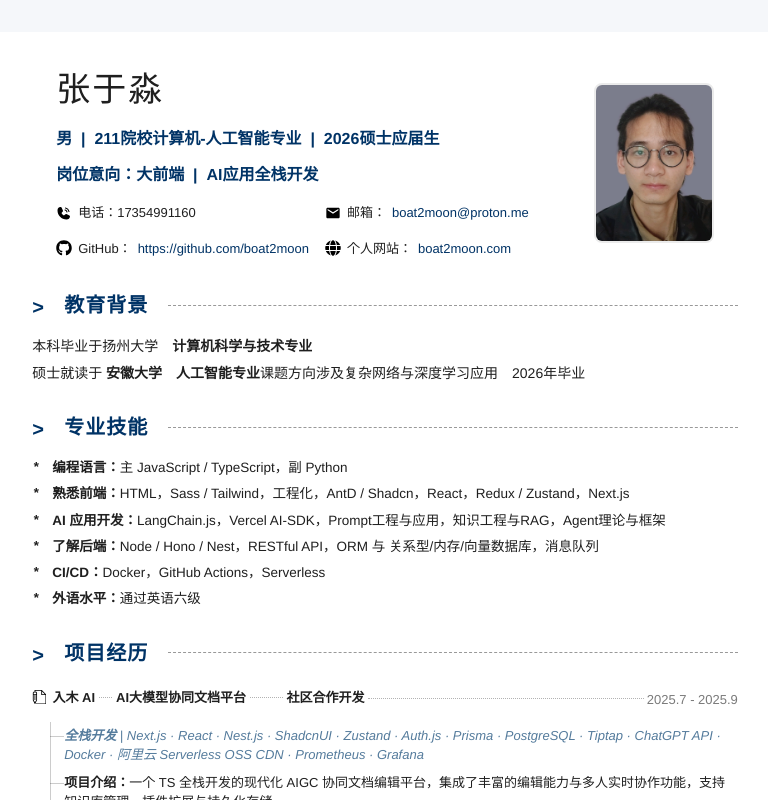
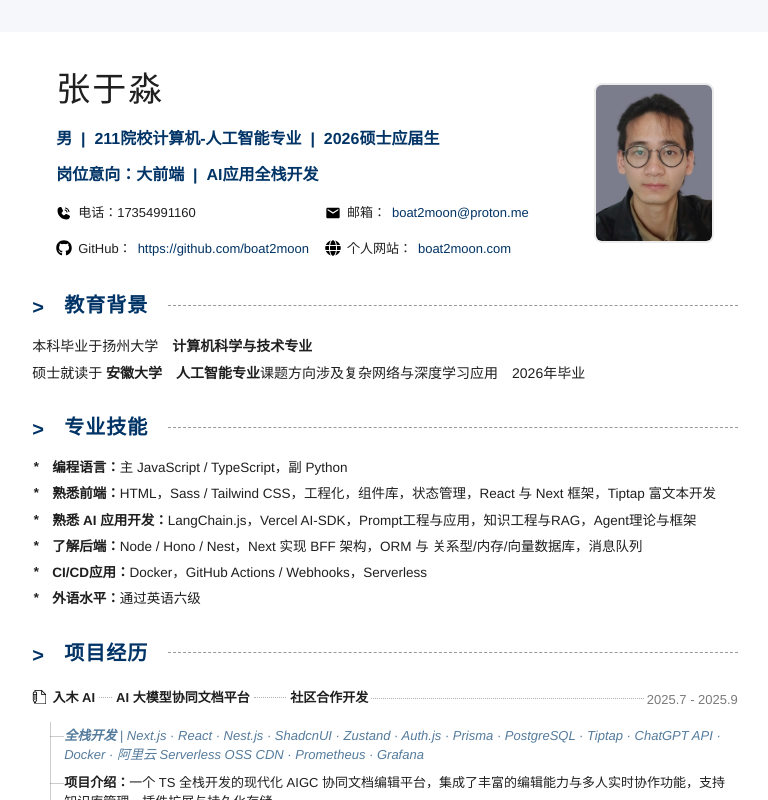
Before and after one commit to boat2moon/boat2moon, a Next.js app: page /resume in a window 1280 px wide. Shown: the top 800 px of the page, without its empty margins (255-1023 px from the left). Built offline with nearby package versions, Linux system fonts and the light colour scheme.

Commit message:
feat: 简历内容优化

```diff
--- a/src/app/resume/page.tsx
+++ b/src/app/resume/page.tsx
@@ -144,19 +144,21 @@ export default function ResumePage() {
                 <strong>编程语言：</strong>主 JavaScript / TypeScript，副 Python
               </li>
               <li>
-                <strong>熟悉前端：</strong>HTML，Sass / Tailwind，工程化，AntD /
-                Shadcn，React，Redux / Zustand，Next.js
+                <strong>熟悉前端：</strong>HTML，Sass / Tailwind
+                CSS，工程化，组件库，状态管理，React 与 Next 框架，Tiptap 富文本开发
               </li>
               <li>
-                <strong>AI 应用开发：</strong>
+                <strong>熟悉 AI 应用开发：</strong>
                 LangChain.js，Vercel AI-SDK，Prompt工程与应用，知识工程与RAG，Agent理论与框架
               </li>
               <li>
-                <strong>了解后端：</strong>Node / Hono / Nest，RESTful API，ORM 与
+                {/* <strong>了解后端：</strong>Node / Hono / Nest，RESTful API，ORM 与
+                关系型/内存/向量数据库，消息队列 */}
+                <strong>了解后端：</strong>Node / Hono / Nest，Next 实现 BFF 架构，ORM 与
                 关系型/内存/向量数据库，消息队列
               </li>
               <li>
-                <strong>CI/CD：</strong>Docker，GitHub Actions，Serverless
+                <strong>CI/CD应用：</strong>Docker，GitHub Actions / Webhooks，Serverless
               </li>
               <li>
                 <strong>外语水平：</strong>通过英语六级
@@ -179,7 +181,7 @@ export default function ResumePage() {
                       <span>入木 AI</span>
                       {/* <span>DocFlow</span> */}
                       <span aria-hidden="true" className={styles.inlineSeparator} />
-                      <span>AI大模型协同文档平台</span>
+                      <span>AI 大模型协同文档平台</span>
                       <span
                         aria-hidden="true"
                         className={styles.inlineSeparator}
```
